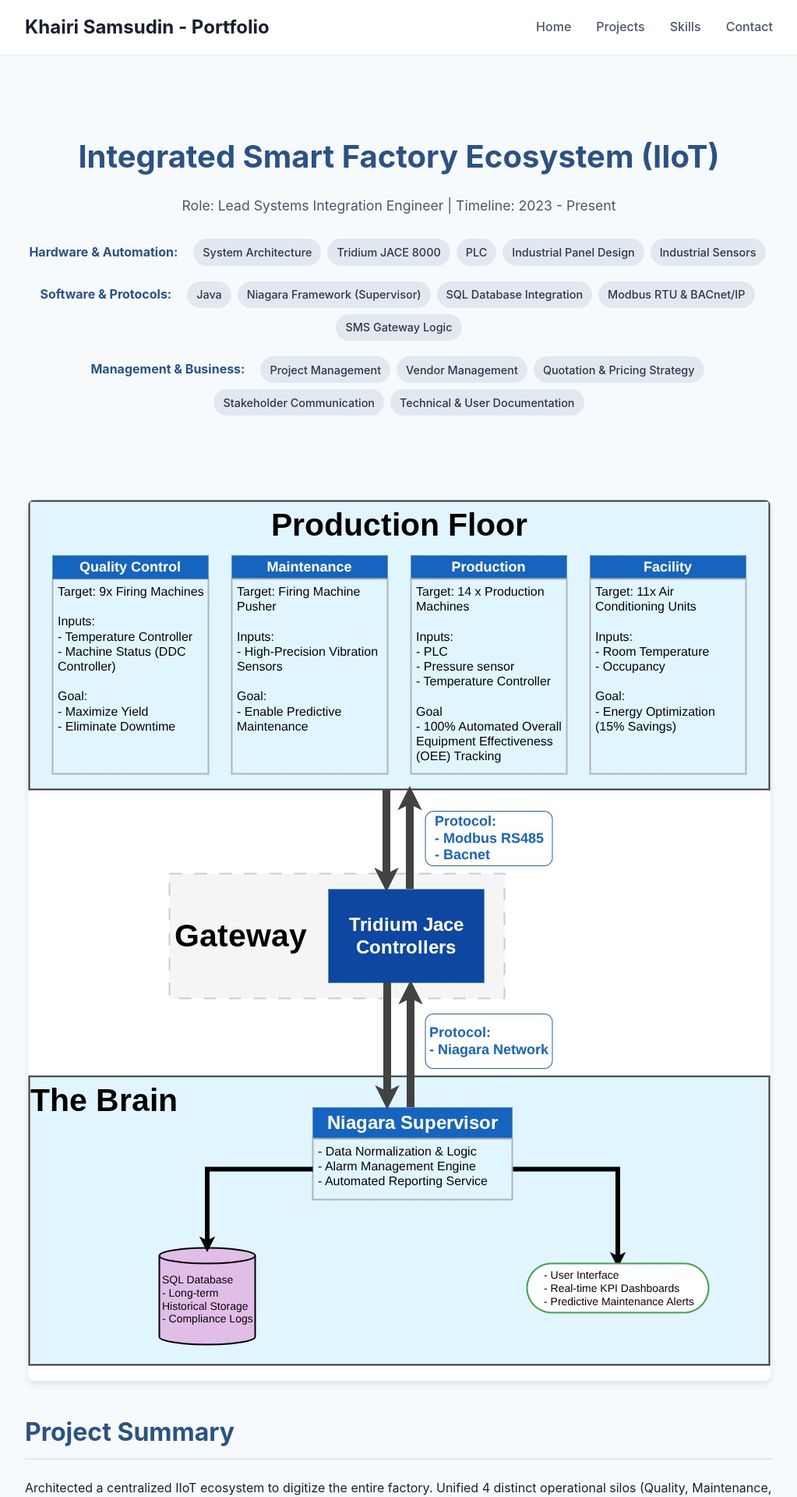
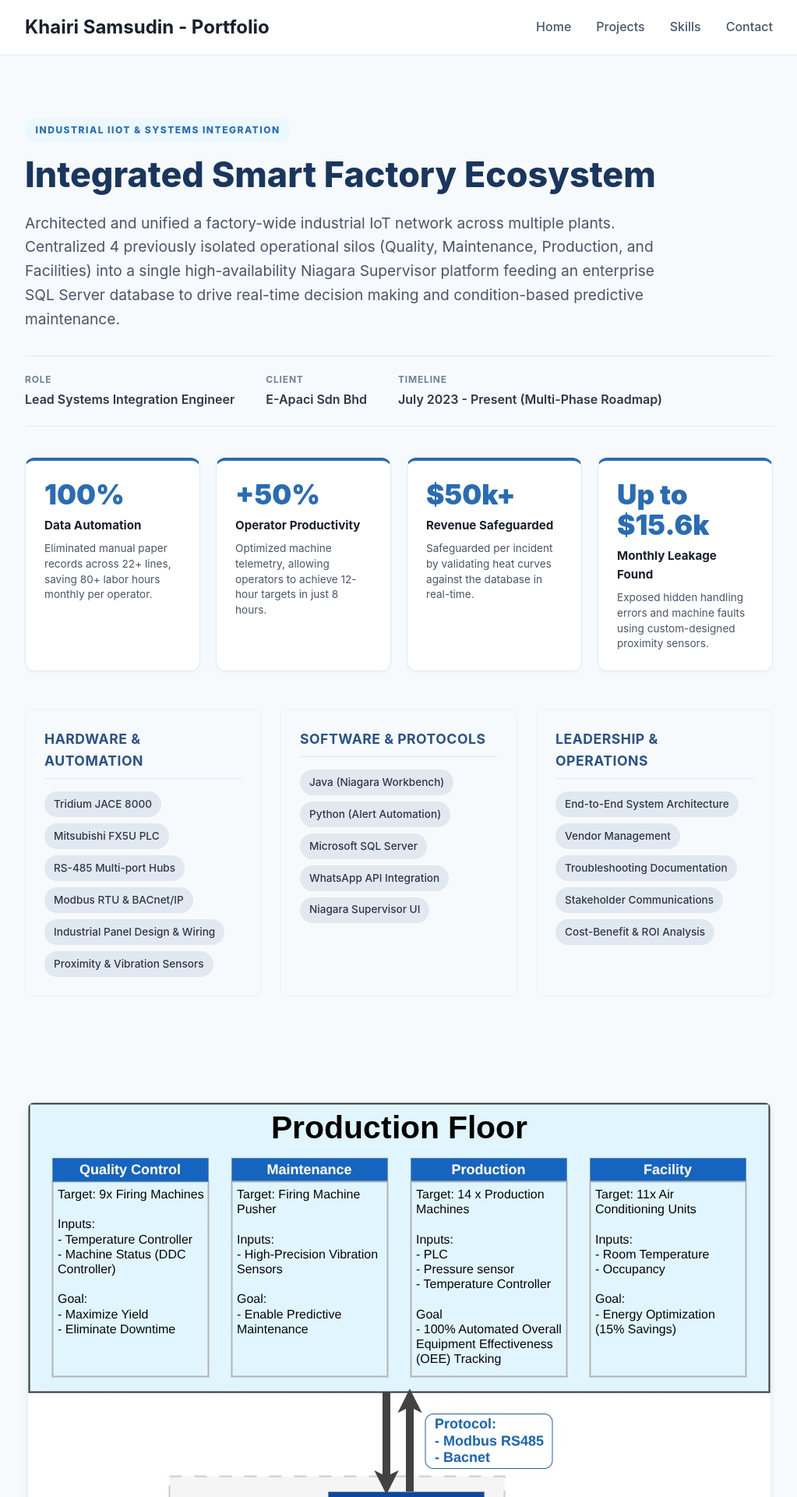
Before and after one commit to xion-xion/xion-xion.github.io, a Jekyll site: the page built from projects/project-smart-factory.html, in a window 1280 px wide. Shown: the top 1920 px of the page at 78% size, without its empty margins (128-1151 px from the left). Built offline with Jekyll 4.4.1, drawn with Linux system fonts in a browser that asks for light colours.

Commit message:
Upgrade Smart Factory page hero section with KPI grid

```diff
--- a/assets/css/style.css
+++ b/assets/css/style.css
@@ -896,3 +896,170 @@
         gap: 0.75rem;
     }
 }
+
+/* --- Premium Project Page Styles --- */
+
+.project-category-badge {
+    background-color: #ebf8ff;
+    color: #2b6cb0;
+    padding: 0.35rem 0.85rem;
+    border-radius: 9999px;
+    font-size: 0.75rem;
+    font-weight: 800;
+    text-transform: uppercase;
+    letter-spacing: 1.5px;
+    display: inline-block;
+    margin-bottom: 1rem;
+}
+
+.project-hero {
+    text-align: left;
+    padding: 3rem 0 2rem 0;
+}
+
+.project-hero h1 {
+    font-size: 2.8rem;
+    line-height: 1.2;
+    margin: 0 0 1rem 0;
+    color: #1a365d;
+    font-weight: 800;
+}
+
+.project-subtitle {
+    font-size: 1.2rem;
+    line-height: 1.6;
+    color: #4a5568;
+    max-width: 850px;
+    margin-bottom: 2rem;
+}
+
+.project-metadata-bar {
+    display: flex;
+    gap: 2.5rem;
+    padding: 1.25rem 0;
+    border-top: 1px solid #e2e8f0;
+    border-bottom: 1px solid #e2e8f0;
+    margin-bottom: 2.5rem;
+    flex-wrap: wrap;
+}
+
+.meta-item {
+    display: flex;
+    flex-direction: column;
+    gap: 0.25rem;
+}
+
+.meta-label {
+    font-size: 0.75rem;
+    text-transform: uppercase;
+    letter-spacing: 0.8px;
+    color: #718096;
+    font-weight: bold;
+}
+
+.meta-val {
+    font-size: 1rem;
+    color: #2d3748;
+    font-weight: 600;
+}
+
+/* KPI Cards Grid */
+.project-kpi-grid {
+    display: grid;
+    grid-template-columns: repeat(4, 1fr);
+    gap: 1.25rem;
+    margin-bottom: 3rem;
+}
+
+.kpi-card {
+    background: #ffffff;
+    border: 1px solid #e2e8f0;
+    border-radius: 12px;
+    padding: 1.5rem;
+    box-shadow: 0 4px 6px rgba(0, 0, 0, 0.02);
+    border-top: 4px solid #2b6cb0;
+    transition: transform 0.3s ease, box-shadow 0.3s ease;
+}
+
+.kpi-card:hover {
+    transform: translateY(-4px);
+    box-shadow: 0 12px 20px rgba(0, 0, 0, 0.05);
+}
+
+.kpi-number {
+    font-size: 2.2rem;
+    font-weight: 900;
+    color: #2b6cb0;
+    line-height: 1.1;
+    margin-bottom: 0.5rem;
+    display: block;
+}
+
+.kpi-title {
+    font-size: 0.95rem;
+    font-weight: 700;
+    color: #1a202c;
+    margin-bottom: 0.5rem;
+    display: block;
+}
+
+.kpi-desc {
+    font-size: 0.85rem;
+    color: #4a5568;
+    line-height: 1.45;
+    margin: 0;
+}
+
+/* Structured Tech Taxonomy Grid */
+.tech-tax-grid {
+    display: grid;
+    grid-template-columns: repeat(3, 1fr);
+    gap: 1.5rem;
+    margin-bottom: 3.5rem;
+}
+
+.tech-tax-card {
+    background-color: #f7fafc;
+    border: 1px solid #edf2f7;
+    border-radius: 8px;
+    padding: 1.5rem;
+}
+
+.tech-tax-card h3 {
+    margin-top: 0;
+    margin-bottom: 1rem;
+    font-size: 1.1rem;
+    color: #2c5282;
+    text-transform: uppercase;
+    letter-spacing: 0.5px;
+    border-bottom: 1px solid #e2e8f0;
+    padding-bottom: 0.5rem;
+}
+
+.tech-tax-tags {
+    display: flex;
+    flex-wrap: wrap;
+    gap: 0.5rem;
+}
+
+/* Responsive Overrides */
+@media (max-width: 992px) {
+    .project-kpi-grid {
+        grid-template-columns: repeat(2, 1fr);
+    }
+    .tech-tax-grid {
+        grid-template-columns: repeat(2, 1fr);
+    }
+}
+
+@media (max-width: 600px) {
+    .project-kpi-grid {
+        grid-template-columns: 1fr;
+    }
+    .tech-tax-grid {
+        grid-template-columns: 1fr;
+    }
+    .project-hero h1 {
+        font-size: 2.2rem;
+    }
+}
--- a/projects/project-smart-factory.html
+++ b/projects/project-smart-factory.html
@@ -4,32 +4,83 @@
 ---
 
 <section class="project-hero">
-    <h1>Integrated Smart Factory Ecosystem (IIoT)</h1>
-    <p class="role">Role: Lead Systems Integration Engineer | Timeline: 2023 - Present</p>
-    <div class="tech-stack-display">
-        <div class="tech-stack-row">
-            <span class="tech-label">Hardware & Automation:</span>
-            <span class="tech-tag">System Architecture</span>
-            <span class="tech-tag">Tridium JACE 8000</span>
-            <span class="tech-tag">PLC</span>
-            <span class="tech-tag">Industrial Panel Design</span>
-            <span class="tech-tag">Industrial Sensors</span>
+    <span class="project-category-badge">Industrial IIoT & Systems Integration</span>
+    <h1>Integrated Smart Factory Ecosystem</h1>
+    <p class="project-subtitle">
+        Architected and unified a factory-wide industrial IoT network across multiple plants. Centralized 4 previously isolated operational silos (Quality, Maintenance, Production, and Facilities) into a single high-availability Niagara Supervisor platform feeding an enterprise SQL Server database to drive real-time decision making and condition-based predictive maintenance.
+    </p>
+
+    <div class="project-metadata-bar">
+        <div class="meta-item">
+            <span class="meta-label">Role</span>
+            <span class="meta-val">Lead Systems Integration Engineer</span>
         </div>
-        <div class="tech-stack-row">
-            <span class="tech-label">Software & Protocols:</span>
-            <span class="tech-tag">Java</span>
-            <span class="tech-tag">Niagara Framework (Supervisor)</span>
-            <span class="tech-tag">SQL Database Integration</span>
-            <span class="tech-tag">Modbus RTU & BACnet/IP</span>
-            <span class="tech-tag">SMS Gateway Logic</span>
+        <div class="meta-item">
+            <span class="meta-label">Client</span>
+            <span class="meta-val">E-Apaci Sdn Bhd</span>
         </div>
-        <div class="tech-stack-row">
-            <span class="tech-label">Management & Business:</span>
-            <span class="tech-tag">Project Management</span>
-            <span class="tech-tag">Vendor Management</span>
-            <span class="tech-tag">Quotation & Pricing Strategy</span>
-            <span class="tech-tag">Stakeholder Communication</span>
-            <span class="tech-tag">Technical & User Documentation</span>
+        <div class="meta-item">
+            <span class="meta-label">Timeline</span>
+            <span class="meta-val">July 2023 - Present (Multi-Phase Roadmap)</span>
+        </div>
+    </div>
+
+    <!-- Key Performance Indicators (KPIs) -->
+    <div class="project-kpi-grid">
+        <div class="kpi-card">
+            <span class="kpi-number">100%</span>
+            <span class="kpi-title">Data Automation</span>
+            <p class="kpi-desc">Eliminated manual paper records across 22+ lines, saving 80+ labor hours monthly per operator.</p>
+        </div>
+        <div class="kpi-card">
+            <span class="kpi-number">+50%</span>
+            <span class="kpi-title">Operator Productivity</span>
+            <p class="kpi-desc">Optimized machine telemetry, allowing operators to achieve 12-hour targets in just 8 hours.</p>
+        </div>
+        <div class="kpi-card">
+            <span class="kpi-number">$50k+</span>
+            <span class="kpi-title">Revenue Safeguarded</span>
+            <p class="kpi-desc">Safeguarded per incident by validating heat curves against the database in real-time.</p>
+        </div>
+        <div class="kpi-card">
+            <span class="kpi-number">Up to $15.6k</span>
+            <span class="kpi-title">Monthly Leakage Found</span>
+            <p class="kpi-desc">Exposed hidden handling errors and machine faults using custom-designed proximity sensors.</p>
+        </div>
+    </div>
+
+    <!-- Structured Tech Taxonomy -->
+    <div class="tech-tax-grid">
+        <div class="tech-tax-card">
+            <h3>Hardware & Automation</h3>
+            <div class="tech-tax-tags">
+                <span class="skill-tag">Tridium JACE 8000</span>
+                <span class="skill-tag">Mitsubishi FX5U PLC</span>
+                <span class="skill-tag">RS-485 Multi-port Hubs</span>
+                <span class="skill-tag">Modbus RTU & BACnet/IP</span>
+                <span class="skill-tag">Industrial Panel Design & Wiring</span>
+                <span class="skill-tag">Proximity & Vibration Sensors</span>
+            </div>
+        </div>
+        <div class="tech-tax-card">
+            <h3>Software & Protocols</h3>
+            <div class="tech-tax-tags">
+                <span class="skill-tag">Java (Niagara Workbench)</span>
+                <span class="skill-tag">Python (Alert Automation)</span>
+                <span class="skill-tag">Microsoft SQL Server</span>
+                <span class="skill-tag">WhatsApp API Integration</span>
+                <span class="skill-tag">Niagara Supervisor UI</span>
+            </div>
+        </div>
+        <div class="tech-tax-card">
+            <h3>Leadership & Operations</h3>
+            <div class="tech-tax-tags">
+                <span class="skill-tag">End-to-End System Architecture</span>
+                <span class="skill-tag">Vendor Management</span>
+                <span class="skill-tag">Troubleshooting Documentation</span>
+                <span class="skill-tag">Stakeholder Communications</span>
+                <span class="skill-tag">Cost-Benefit & ROI Analysis</span>
+            </div>
         </div>
     </div>
 </section>
```
